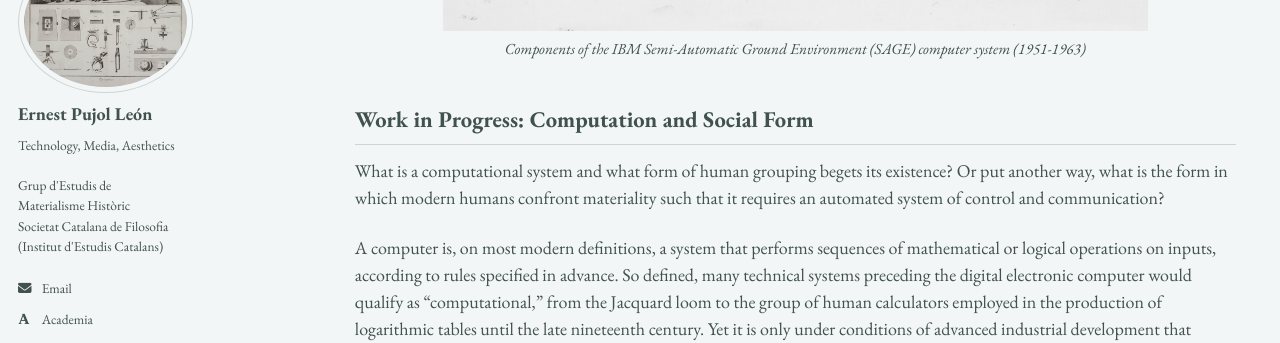
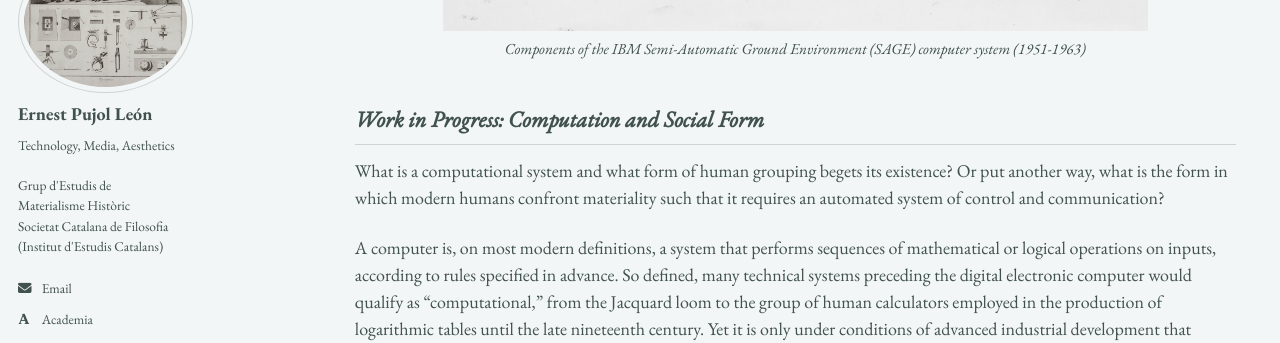
Before and after one commit to epujol90/epujol90.github.io, a Jekyll site: the page built from _pages/research.md, in a window 1280 px wide and 900 px high, scrolled down 3307 px. Shown: the part 150-493 px from the top of the window. Built offline with Jekyll 4.4.1, drawn with Linux system fonts in a browser that asks for light colours; some web fonts are replaced; a script bundle is joined from its source files by our own code; library files that are not in the unit come from our copies.

```diff
--- a/_pages/research.md
+++ b/_pages/research.md
@@ -44,7 +44,7 @@ Since the postwar period, the digital computer has been celebrated for reintrodu
 
 
 
-## Work in Progress: Computation and Social Form
+## _Work in Progress: Computation and Social Form_
 
 What is a computational system and what form of human grouping begets its existence? Or put another way, what is the form in which modern humans confront materiality such that it requires an automated system of control and communication?
 
```
